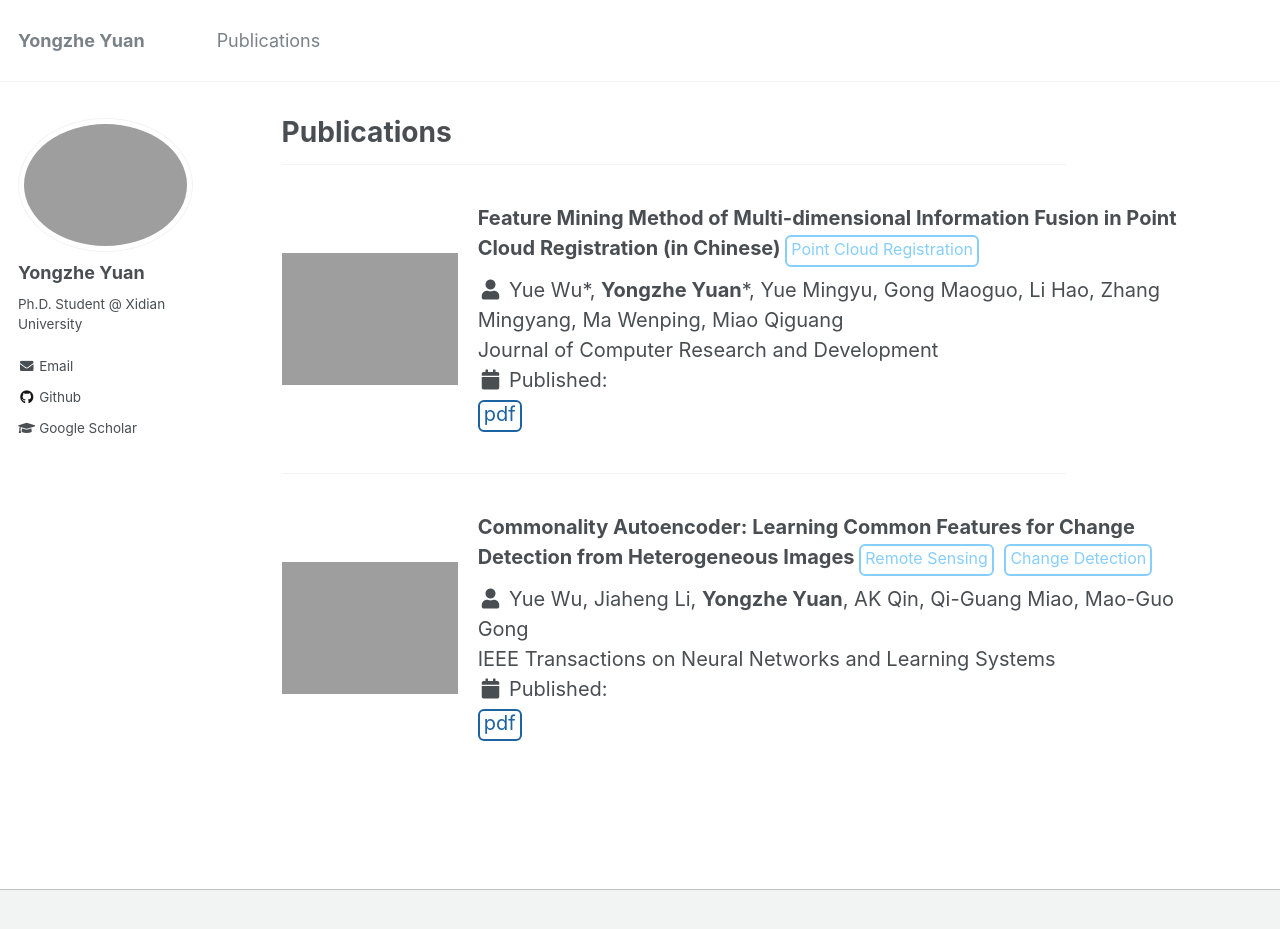
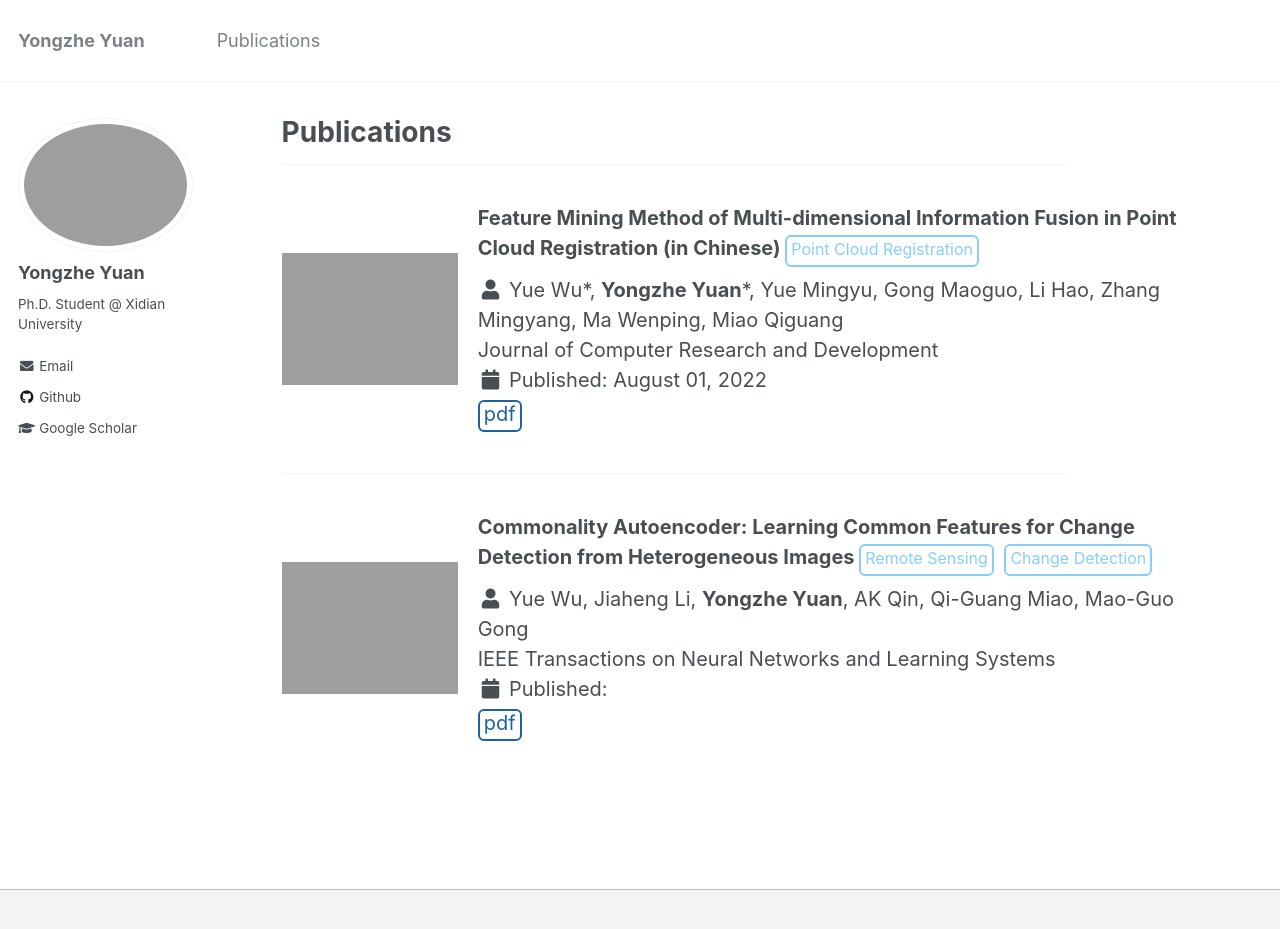
Before and after one commit to YYZMARS/YYZMARS.github.io, a Jekyll site: the page built from _pages/publications.md, in a window 1280 px wide and 962 px high. Shown: the top 929 px of the window. Built offline with Jekyll 4.4.1, drawn with Linux system fonts in a browser that asks for light colours.

Commit message:
Update paper1.md

```diff
--- a/_publications/paper1.md
+++ b/_publications/paper1.md
@@ -1,7 +1,8 @@
 ---
 title: "Feature Mining Method of Multi-dimensional Information Fusion in Point Cloud Registration (in Chinese)"
 teaser: paper1.png
-date: "2022-08-01"
+date: 2022-08-01
+dd: August 01, 2022
 author: Yue Wu*, <b>Yongzhe Yuan</b>*, Yue Mingyu, Gong Maoguo, Li Hao, Zhang Mingyang, Ma Wenping, Miao Qiguang
 tag1: Point Cloud Registration
 venue: Journal of Computer Research and Development
```
